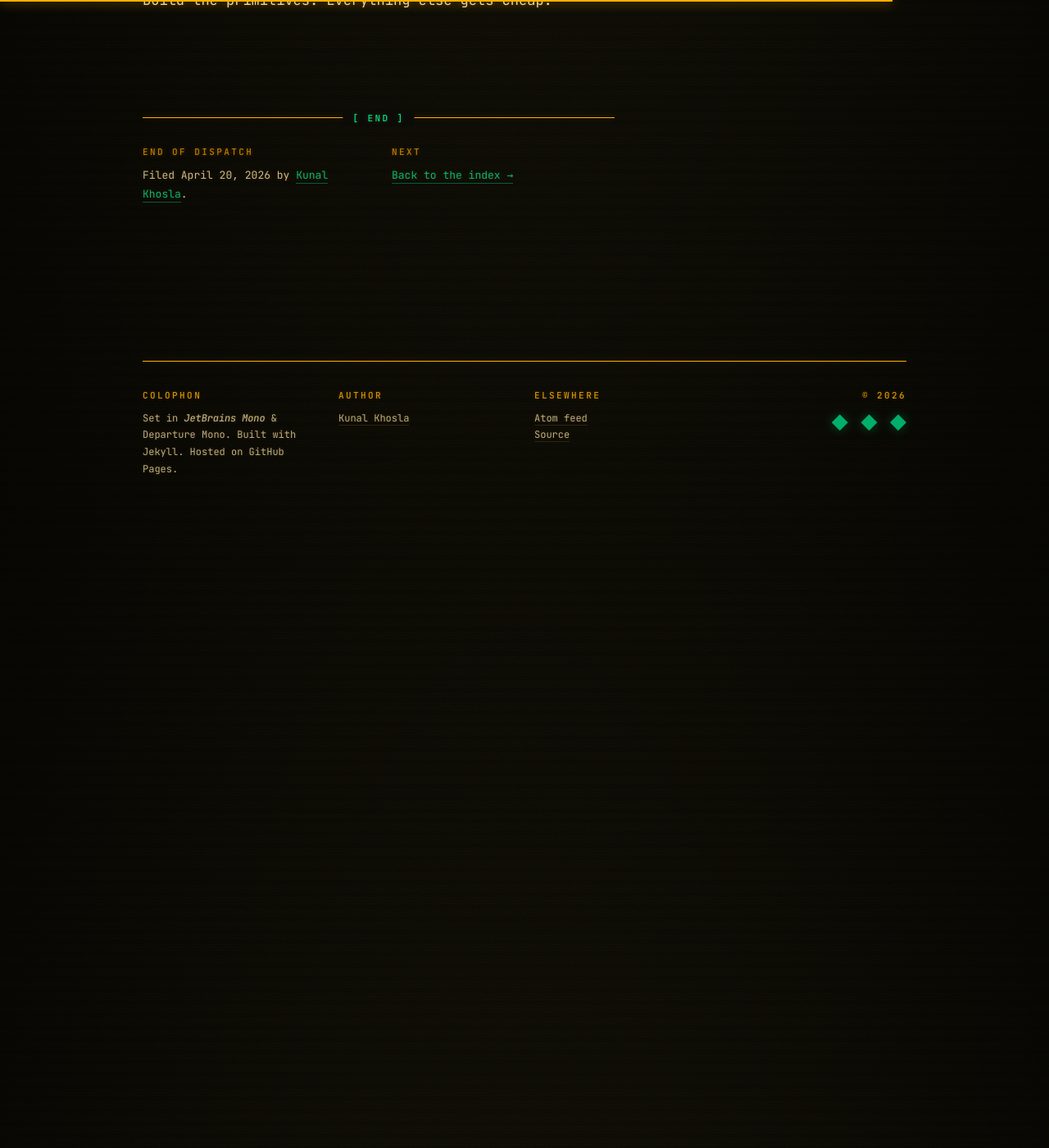
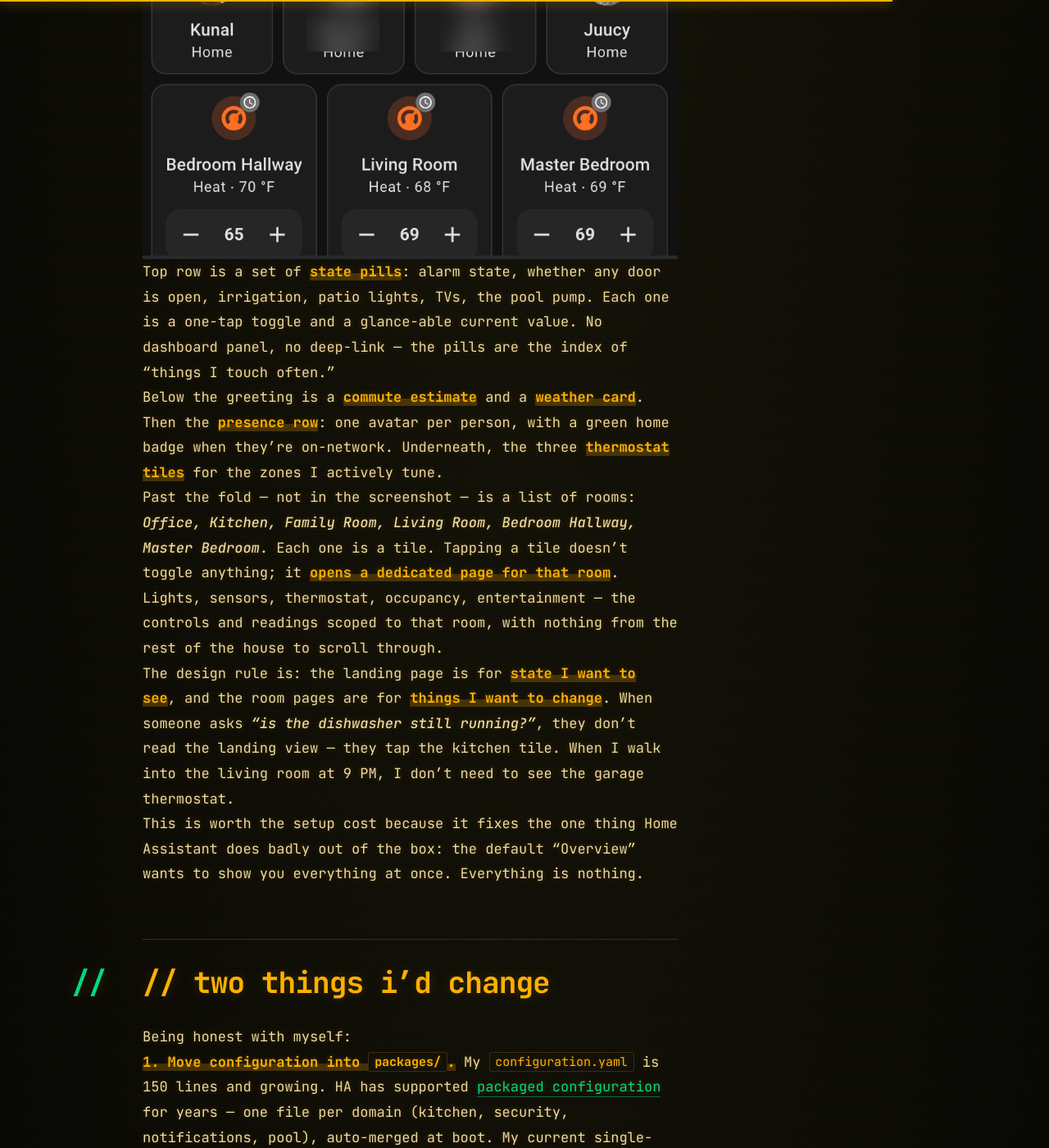
Before and after one commit to kunalkhosla/blogs, a Jekyll site: the page built from _posts/2026-04-20-home-assistant-patterns.md, in a window 1280 px wide and 1400 px high, scrolled down 8514 px. Shown: the whole window at 82% size. Built offline with Jekyll 4.4.1, drawn with Linux system fonts in a browser that asks for light colours; some web fonts are replaced; before the commit the page ends 9144 px from its top, so only the background shows below that; some of the changed text lies outside the part shown.

Commit message:
Add dashboard section and screenshot to HA patterns post
Introduces a "the dashboard, room by room" section near the end of the
patterns post, explaining the state-pills landing view vs. per-room
drill-down pages. Includes a mobile dashboard screenshot with family
members' faces and names redacted for privacy.

Co-Authored-By: Claude Opus 4.7 (1M context) <noreply@anthropic.com>

```diff
--- a/_posts/2026-04-20-home-assistant-patterns.md
+++ b/_posts/2026-04-20-home-assistant-patterns.md
@@ -159,6 +159,22 @@ Sixteen custom integrations currently live in `/config/custom_components/`, inst
 
 The rule I've settled on: if the first-party integration doesn't exist, or if it requires a cloud account I don't want to maintain, check HACS before I assume I'm stuck. Nine times out of ten someone's already done the work — and when they haven't, the [Jekyll theme next door](/blogs/2026/04/20/ecoplug-pool-pump.html) shows it's surprisingly tractable to fill in.
 
+## the dashboard, room by room
+
+This is what I see when I open the app:
+
+![Home Assistant dashboard — the landing view of my install](/blogs/assets/images/home-assistant-dashboard.png)
+
+Top row is a set of **state pills**: alarm state, whether any door is open, irrigation, patio lights, TVs, the pool pump. Each one is a one-tap toggle and a glance-able current value. No dashboard panel, no deep-link — the pills are the index of "things I touch often."
+
+Below the greeting is a **commute estimate** and a **weather card**. Then the **presence row**: one avatar per person, with a green home badge when they're on-network. Underneath, the three **thermostat tiles** for the zones I actively tune.
+
+Past the fold — not in the screenshot — is a list of rooms: _Office, Kitchen, Family Room, Living Room, Bedroom Hallway, Master Bedroom_. Each one is a tile. Tapping a tile doesn't toggle anything; it **opens a dedicated page for that room**. Lights, sensors, thermostat, occupancy, entertainment — the controls and readings scoped to that room, with nothing from the rest of the house to scroll through.
+
+The design rule is: the landing page is for **state I want to see**, and the room pages are for **things I want to change**. When someone asks _"is the dishwasher still running?"_, they don't read the landing view — they tap the kitchen tile. When I walk into the living room at 9 PM, I don't need to see the garage thermostat.
+
+This is worth the setup cost because it fixes the one thing Home Assistant does badly out of the box: the default "Overview" wants to show you everything at once. Everything is nothing.
+
 ## // two things I'd change
 
 Being honest with myself:
```
Also changed, not shown: assets/images/home-assistant-dashboard.png (added).
